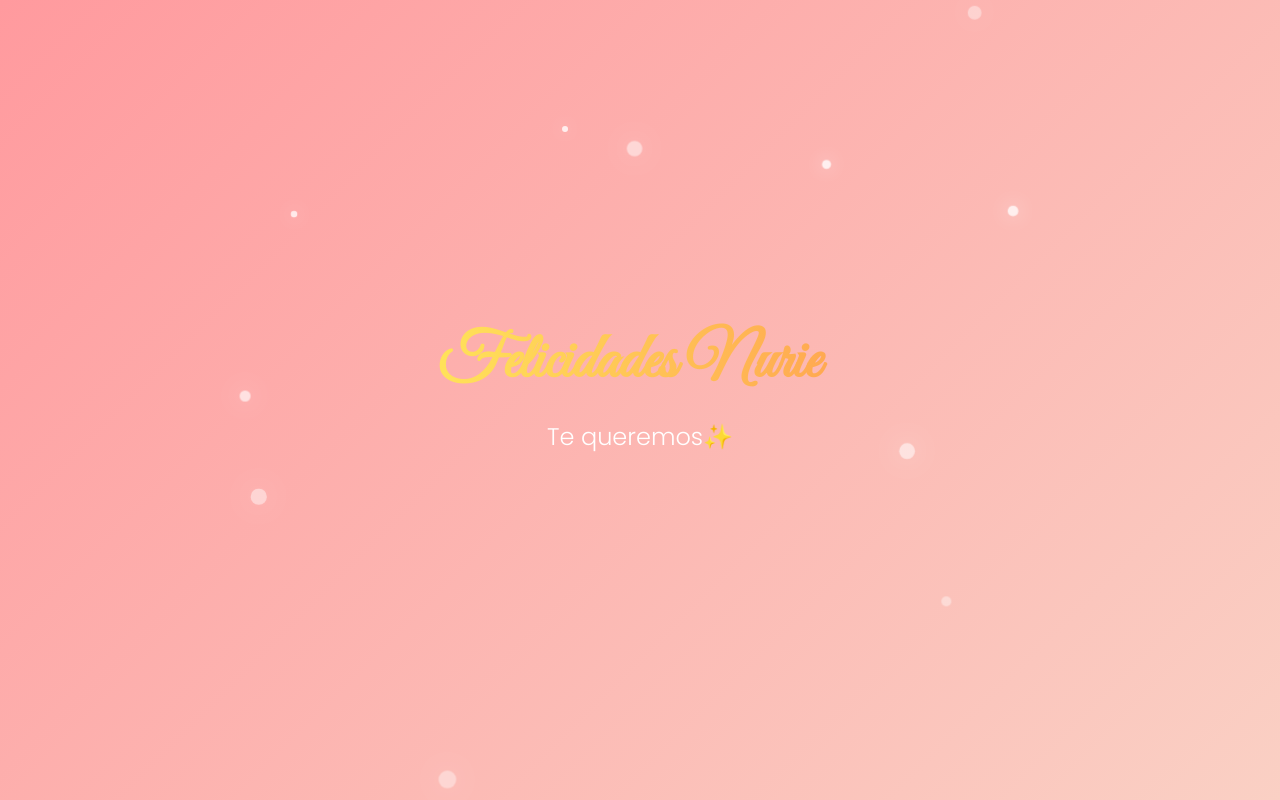
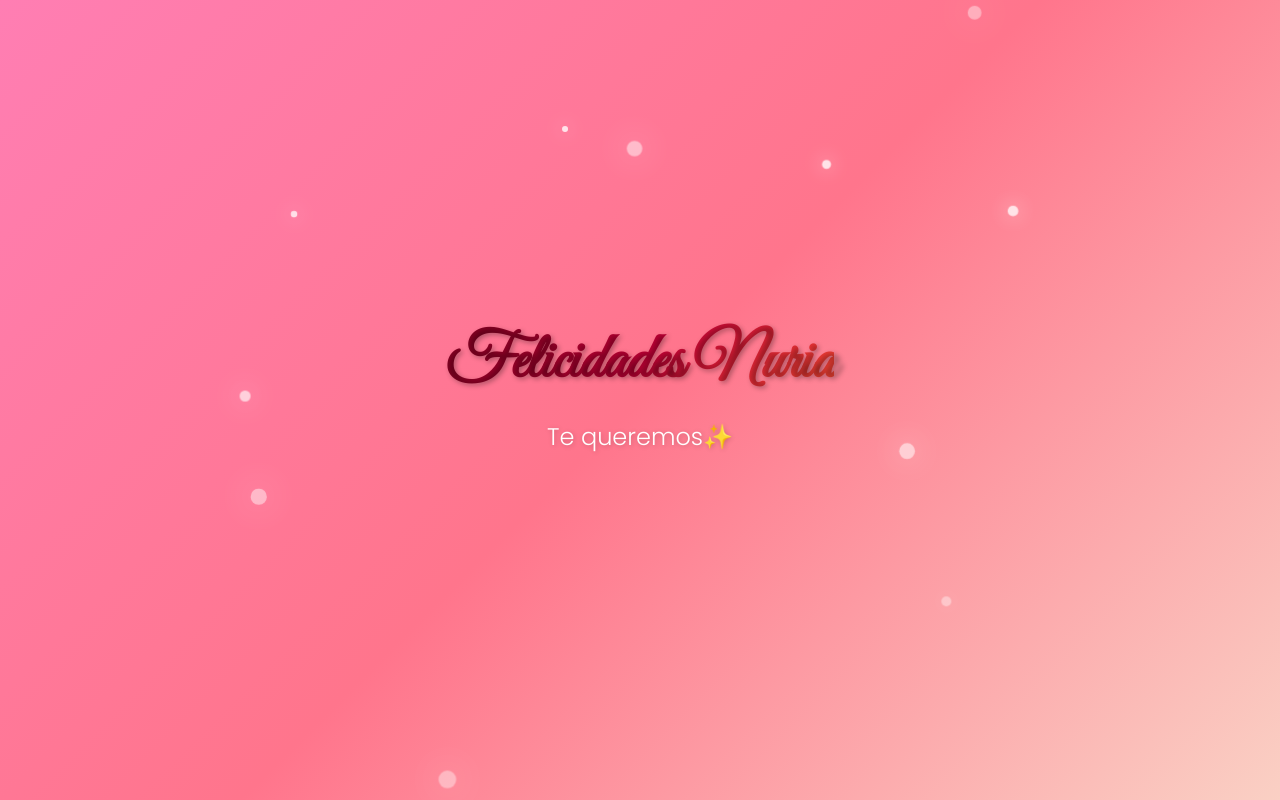
Before and after one commit to IkelosVoidz/felicidades-oborners, a plain HTML site: page index.html in a window 1280 px wide. Drawn offline with Linux system fonts and the light colour scheme.

Commit message:
final commit

```diff
--- a/index.html
+++ b/index.html
@@ -25,7 +25,8 @@
         display: flex;
         justify-content: center;
         align-items: center;
-        background: linear-gradient(135deg, #ff9a9e 0%, #fad0c4 100%);
+        background: linear-gradient(135deg, #ff7eb3 0%, #ff758c 50%, #fad0c4 100%);
+        background-size: cover;
         font-family: 'Poppins', sans-serif;
         overflow: hidden;
       }
@@ -35,6 +36,7 @@
         color: #fff;
         position: relative;
         z-index: 1;
+        padding: 1rem;
       }
 
       h1 {
@@ -42,9 +44,11 @@
         font-size: 4rem;
         margin: 0;
         animation: fadeInDown 1.5s ease;
-        background: linear-gradient(to right, #ffe259, #ffa751);
+        background: linear-gradient(135deg, #7a001f 0%, #bf0035 50%, #fc4c34 100%);
         -webkit-background-clip: text;
         -webkit-text-fill-color: transparent;
+
+        text-shadow: 2px 2px 5px rgba(0, 0, 0, 0.3);
       }
 
       .message {
@@ -52,6 +56,7 @@
         margin-top: 1rem;
         animation: fadeIn 2s ease 1.5s forwards;
         opacity: 0;
+        text-shadow: 1px 1px 5px rgba(0, 0, 0, 0.2);
       }
 
       .fireworks {
@@ -108,7 +113,7 @@
   </head>
   <body>
     <div class="container">
-      <h1>Felicidades Nurie &nbsp;</h1>
+      <h1>Felicidades Nuria</h1>
       <p class="message">Te queremos✨</p>
     </div>
 
```
